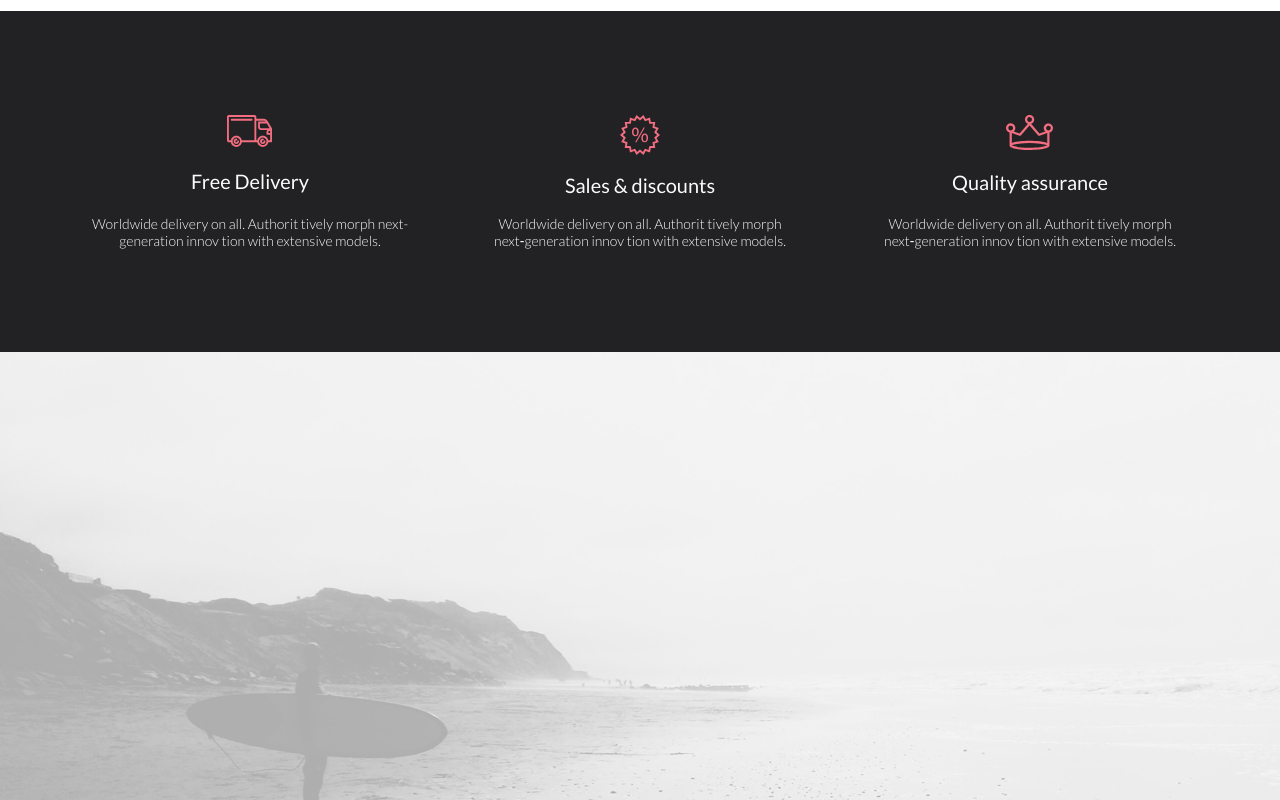
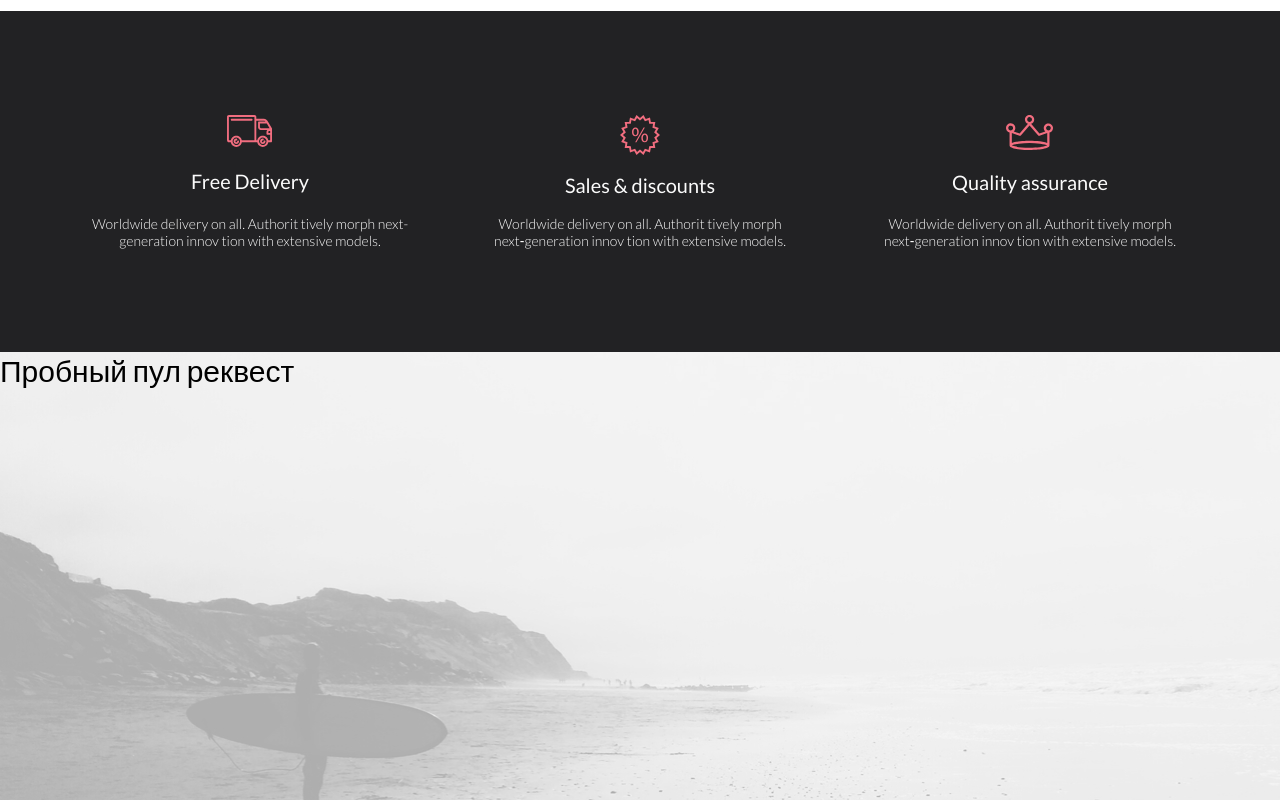
Before and after one commit to LevSavin/Clothing-store, a plain HTML site: page index.html in a window 1280 px wide. Shown: the part 2902-3702 px from the top of the page. Drawn offline with Linux system fonts and the light colour scheme.

Commit message:
test pull request

```diff
--- a/index.html
+++ b/index.html
@@ -172,6 +172,7 @@
                 <div class="subscribe_text"></div>
                 <div class="subscribe_info"></div>
             </div>
+            <p class="">Пробный пул реквест</p>
     </footer>
 </body>
 
```
